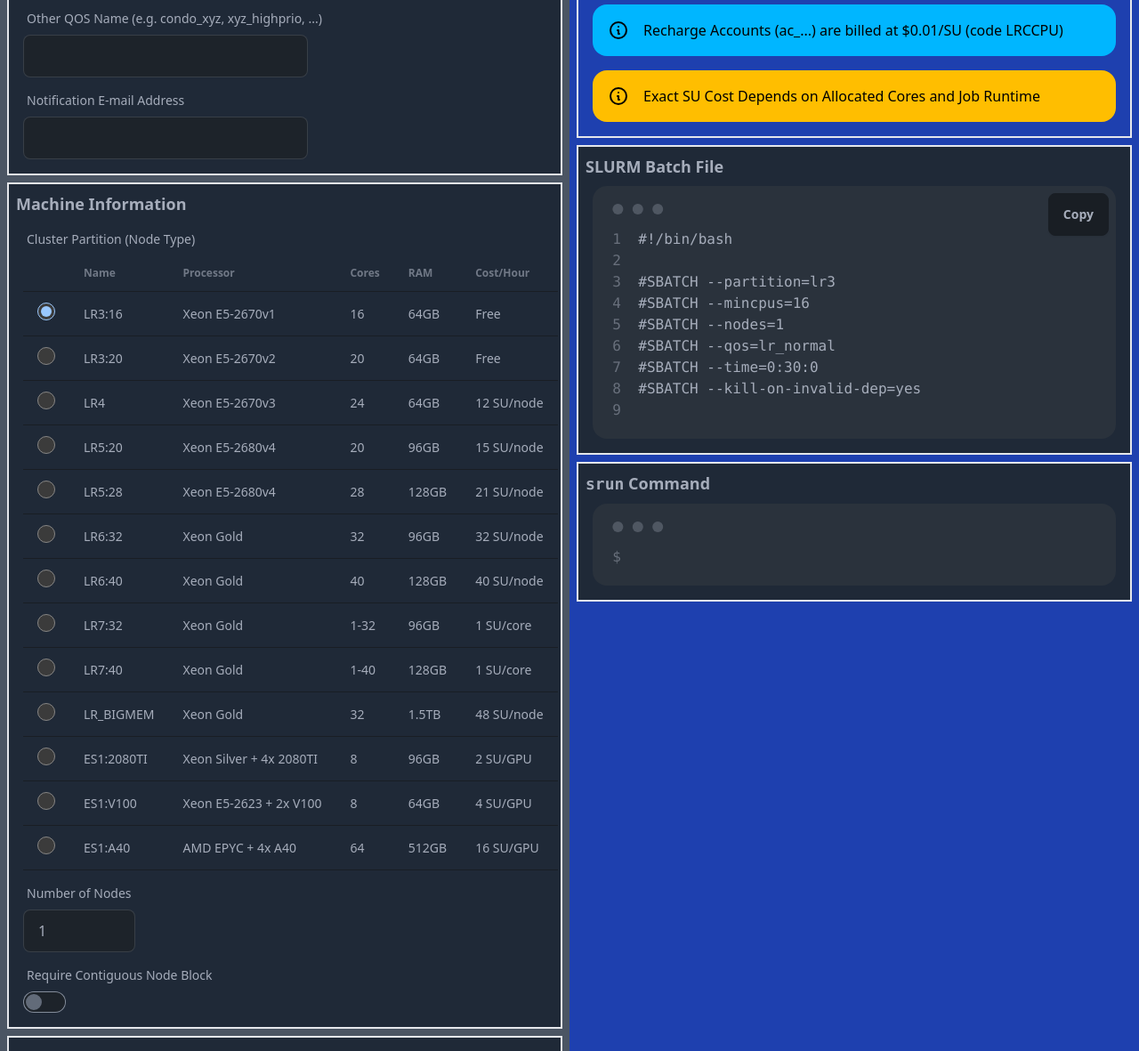
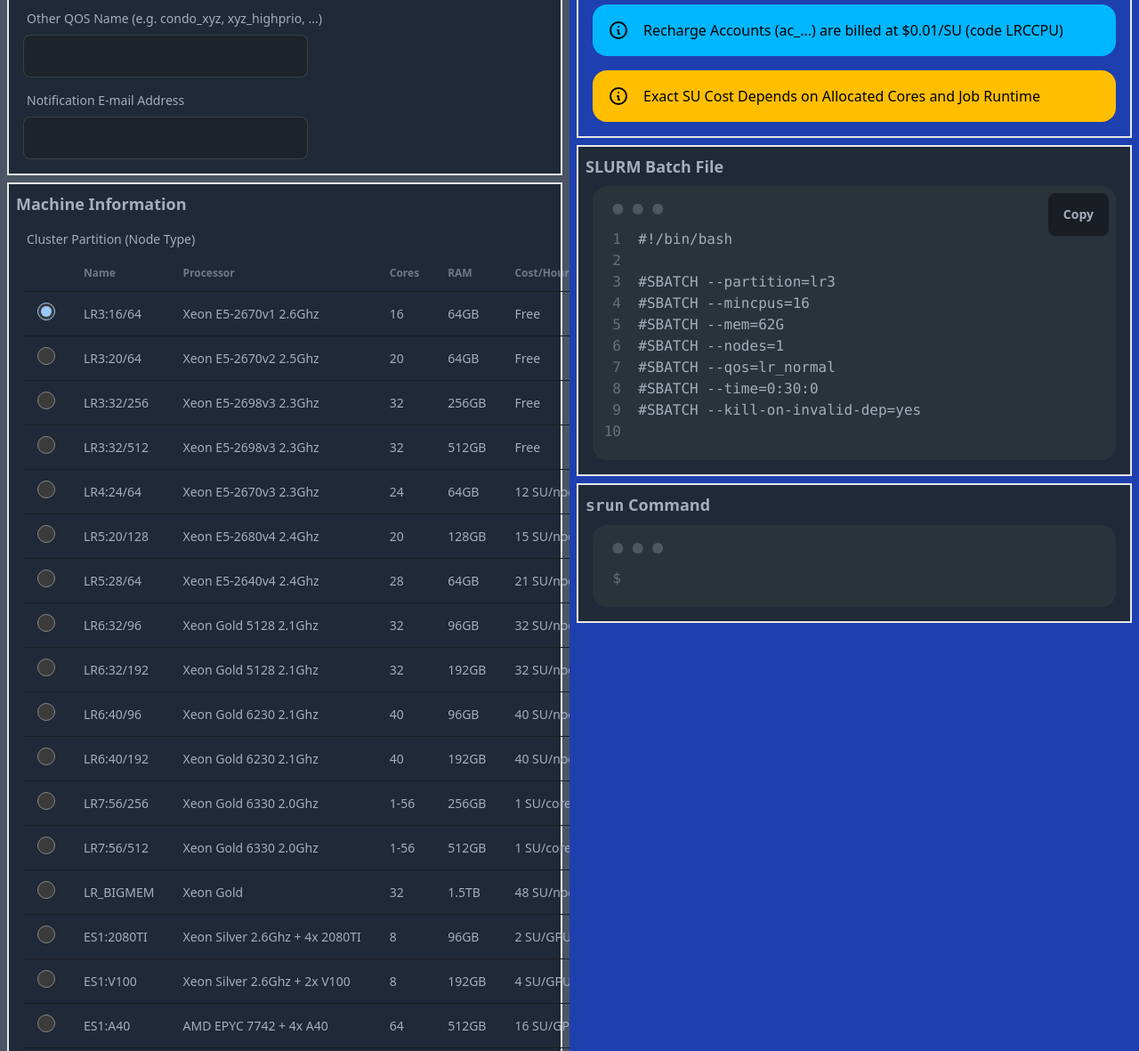
Before and after one commit to lbnl-science-it/lrc-jobscript, a plain HTML site: page src/lrc-calculator.html in a window 1280 px wide and 2400 px high. Shown: the part 299-1480 px from the top of the page at 89% size. Drawn offline with Linux system fonts and the light colour scheme.

Commit message:
add more options for partitions based on actual capabilities, bug fixes

```diff
--- a/src/lrc-calculator.html
+++ b/src/lrc-calculator.html
@@ -101,75 +101,107 @@ SOFTWARE.
                           </thead>
                           <tbody>
                             <tr>
-                                <td><input type="radio" name="partition" class="radio-sm" id="lr3_16" value="lr3_16" checked="checked" oninput="lrc_calc_onchange()" /></td>
-                                <td>LR3:16</td>
-                                <td>Xeon E5-2670v1</td>
+                                <td><input type="radio" name="partition" class="radio-sm" id="lr3_16_64" value="lr3_16_64" checked="checked" oninput="lrc_calc_onchange()" /></td>
+                                <td>LR3:16/64</td>
+                                <td>Xeon E5-2670v1 2.6Ghz</td>
                                 <td>16</td>
                                 <td>64GB</td>
                                 <td>Free</td>
                             </tr>
                             <tr>
-                                <td><input type="radio" name="partition" class="radio-sm" id="lr3_20" value="lr3_20" oninput="lrc_calc_onchange()" /></td>
-                                <td>LR3:20</td>
-                                <td>Xeon E5-2670v2</td>
+                                <td><input type="radio" name="partition" class="radio-sm" id="lr3_20_64" value="lr3_20_64" oninput="lrc_calc_onchange()" /></td>
+                                <td>LR3:20/64</td>
+                                <td>Xeon E5-2670v2 2.5Ghz</td>
                                 <td>20</td>
                                 <td>64GB</td>
                                 <td>Free</td>
                             </tr>
                             <tr>
-                                <td><input type="radio" name="partition" class="radio-sm" id="lr4" value="lr4" oninput="lrc_calc_onchange()" /></td>
-                                <td>LR4</td>
-                                <td>Xeon E5-2670v3</td>
+                                <td><input type="radio" name="partition" class="radio-sm" id="lr3_32_256" value="lr3_32_256" oninput="lrc_calc_onchange()" /></td>
+                                <td>LR3:32/256</td>
+                                <td>Xeon E5-2698v3 2.3Ghz</td>
+                                <td>32</td>
+                                <td>256GB</td>
+                                <td>Free</td>
+                            </tr>
+                            <tr>
+                                <td><input type="radio" name="partition" class="radio-sm" id="lr3_32_512" value="lr3_32_512" oninput="lrc_calc_onchange()" /></td>
+                                <td>LR3:32/512</td>
+                                <td>Xeon E5-2698v3 2.3Ghz</td>
+                                <td>32</td>
+                                <td>512GB</td>
+                                <td>Free</td>
+                            </tr>
+                            <tr>
+                                <td><input type="radio" name="partition" class="radio-sm" id="lr4_24_64" value="lr4_24_64" oninput="lrc_calc_onchange()" /></td>
+                                <td>LR4:24/64</td>
+                                <td>Xeon E5-2670v3 2.3Ghz</td>
                                 <td>24</td>
                                 <td>64GB</td>
                                 <td>12 SU/node</td>
                             </tr>
                             <tr>
-                                <td><input type="radio" name="partition" class="radio-sm" id="lr5_20" value="lr5_20" oninput="lrc_calc_onchange()" /></td>
-                                <td>LR5:20</td>
-                                <td>Xeon E5-2680v4</td>
+                                <td><input type="radio" name="partition" class="radio-sm" id="lr5_20_128" value="lr5_20_128" oninput="lrc_calc_onchange()" /></td>
+                                <td>LR5:20/128</td>
+                                <td>Xeon E5-2680v4 2.4Ghz</td>
                                 <td>20</td>
-                                <td>96GB</td>
+                                <td>128GB</td>
                                 <td>15 SU/node</td>
                             </tr>
                             <tr>
-                                <td><input type="radio" name="partition" class="radio-sm" id="lr5_28" value="lr5_28" oninput="lrc_calc_onchange()" /></td>
-                                <td>LR5:28</td>
-                                <td>Xeon E5-2680v4</td>
+                                <td><input type="radio" name="partition" class="radio-sm" id="lr5_28_128" value="lr5_28_64" oninput="lrc_calc_onchange()" /></td>
+                                <td>LR5:28/64</td>
+                                <td>Xeon E5-2640v4 2.4Ghz</td>
                                 <td>28</td>
-                                <td>128GB</td>
+                                <td>64GB</td>
                                 <td>21 SU/node</td>
                             </tr>
                             <tr>
-                                <td><input type="radio" name="partition" class="radio-sm" id="lr6_32" value="lr6_32" oninput="lrc_calc_onchange()" /></td>
-                                <td>LR6:32</td>
-                                <td>Xeon Gold</td>
+                                <td><input type="radio" name="partition" class="radio-sm" id="lr6_32_96" value="lr6_32_96" oninput="lrc_calc_onchange()" /></td>
+                                <td>LR6:32/96</td>
+                                <td>Xeon Gold 5128 2.1Ghz</td>
                                 <td>32</td>
                                 <td>96GB</td>
                                 <td>32 SU/node</td>
                             </tr>
                             <tr>
-                                <td><input type="radio" name="partition" class="radio-sm" id="lr6_40" value="lr6_40" oninput="lrc_calc_onchange()" /></td>
-                                <td>LR6:40</td>
-                                <td>Xeon Gold</td>
+                                <td><input type="radio" name="partition" class="radio-sm" id="lr6_32_192" value="lr6_32_192" oninput="lrc_calc_onchange()" /></td>
+                                <td>LR6:32/192</td>
+                                <td>Xeon Gold 5128 2.1Ghz</td>
+                                <td>32</td>
+                                <td>192GB</td>
+                                <td>32 SU/node</td>
+                            </tr>
+                            <tr>
+                                <td><input type="radio" name="partition" class="radio-sm" id="lr6_40_96" value="lr6_40_96" oninput="lrc_calc_onchange()" /></td>
+                                <td>LR6:40/96</td>
+                                <td>Xeon Gold 6230 2.1Ghz</td>
                                 <td>40</td>
-                                <td>128GB</td>
+                                <td>96GB</td>
                                 <td>40 SU/node</td>
                             </tr>
                             <tr>
-                                <td><input type="radio" name="partition" class="radio-sm" id="lr7_32" value="lr7_32" oninput="lrc_calc_onchange()"/></td>
-                                <td>LR7:32</td>
-                                <td>Xeon Gold</td>
-                                <td>1-32</td>
-                                <td>96GB</td>
+                                <td><input type="radio" name="partition" class="radio-sm" id="lr6_40_192" value="lr6_40_192" oninput="lrc_calc_onchange()" /></td>
+                                <td>LR6:40/192</td>
+                                <td>Xeon Gold 6230 2.1Ghz</td>
+                                <td>40</td>
+                                <td>192GB</td>
+                                <td>40 SU/node</td>
+                            </tr>
+                            <tr>
+                                <td><input type="radio" name="partition" class="radio-sm" id="lr7_56_256" value="lr7_56_256" oninput="lrc_calc_onchange()"/></td>
+                                <td>LR7:56/256</td>
+                                <td>Xeon Gold 6330 2.0Ghz</td>
+                                <td>1-56</td>
+                                <td>256GB</td>
                                 <td>1 SU/core</td>
                             </tr>
                             <tr>
-                                <td><input type="radio" name="partition" class="radio-sm" id="lr7_40" value="lr7_40" oninput="lrc_calc_onchange()"/></td>
-                                <td>LR7:40</td>
-                                <td>Xeon Gold</td>
-                                <td>1-40</td>
-                                <td>128GB</td>
+                                <td><input type="radio" name="partition" class="radio-sm" id="lr7_56_512" value="lr7_56_512" oninput="lrc_calc_onchange()"/></td>
+                                <td>LR7:56/512</td>
+                                <td>Xeon Gold 6330 2.0Ghz</td>
+                                <td>1-56</td>
+                                <td>512GB</td>
                                 <td>1 SU/core</td>
                             </tr>
                             <tr>
@@ -184,7 +216,7 @@ SOFTWARE.
                             <tr>
                                 <td><input type="radio" name="partition" class="radio-sm" id="es1_2080ti" value="es1_2080ti" oninput="lrc_calc_onchange()" /></td>
                                 <td>ES1:2080TI</td>
-                                <td>Xeon Silver + 4x 2080TI</td>
+                                <td>Xeon Silver 2.6Ghz + 4x 2080TI</td>
                                 <td>8</td>
                                 <td>96GB</td>
                                 <td>2 SU/GPU</td>
@@ -193,16 +225,16 @@ SOFTWARE.
                             <tr>
                                 <td><input type="radio" name="partition" class="radio-sm" id="es1_v100" value="es1_v100" oninput="lrc_calc_onchange()" /></td>
                                 <td>ES1:V100</td>
-                                <td>Xeon E5-2623 + 2x V100</td>
+                                <td>Xeon Silver 2.6Ghz + 2x V100</td>
                                 <td>8</td>
-                                <td>64GB</td>
+                                <td>192GB</td>
                                 <td>4 SU/GPU</td>
                             </tr>
 
                             <tr>
                                 <td><input type="radio" name="partition" class="radio-sm" id="es1_a40" value="es1_a40" oninput="lrc_calc_onchange()" /></td>
                                 <td>ES1:A40</td>
-                                <td>AMD EPYC + 4x A40</td>
+                                <td>AMD EPYC 7742 + 4x A40</td>
                                 <td>64</td>
                                 <td>512GB</td>
                                 <td>16 SU/GPU</td>
--- a/src/lrc-calculator.js
+++ b/src/lrc-calculator.js
@@ -99,17 +99,15 @@ function lrc_calc_onchange() {
     const submitter = document.getElementById("submit");
     const formData = new FormData(form, submitter);
 
-    if (formData.get('partition') == 'lr7_32' || formData.get('partition') == 'lr7_40') {
+    if (formData.get('partition').includes('lr7')) {
         document.getElementById('cores_block').classList.remove('hidden');
 
-        if (formData.get('partition') == 'lr7_32') {
-            document.getElementById('n_cores').max = 32
-            document.getElementById('n_cores').value = Math.min(32, document.getElementById('n_cores').value);
-        }
-        else if (formData.get('partition') == 'lr7_40') {
-            document.getElementById('n_cores').max = 40
-            document.getElementById('n_cores').value = Math.min(40, document.getElementById('n_cores').value);
-        }
+        // split partition string on _
+
+        var max_cores = parseInt(formData.get('partition').split('_')[1]);
+
+        document.getElementById('n_cores').max = max_cores
+        document.getElementById('n_cores').value = Math.min(max_cores, document.getElementById('n_cores').value);
 
     } else {
         if (! document.getElementById('cores_block').classList.contains("hidden")) {
@@ -234,54 +232,28 @@ function lrc_calc_run() {
     n_gpus = parseInt(formData.get('n_gpus'));
     n_nodes = parseInt(formData.get('n_nodes'));
 
-    var partition = formData.get('partition')
-    if(partition) {
-        if(partition.startsWith('lr3')) {
-            options.push(`--partition=lr3`);
+    var partition = formData.get('partition');
 
-            if(partition == 'lr3_16') {
-                n_cores = 16;
-                options.push('--mincpus=16');
-            } else if(partition == 'lr3_20') {
-                n_cores = 20;
-                options.push('--mincpus=20');
-            }
+    // parse out the number of cores and ram if partition is not lr_bigmem or es1
+    if (partition != 'lr_bigmem' && ! partition.startsWith('es1')) {
+        var partition_base = partition.split('_')[0];
+        var partition_cores = partition.split('_')[1];
+        var req_ram = parseInt(partition.split('_')[2]);
 
+        options.push('--partition=' + partition_base);
+
+        if (partition_base == 'lr7') {
+            options.push(`--mincpus=${n_cores}`);
+        } else {
+            options.push('--mincpus=' + partition_cores);
+            n_cores = parseInt(partition_cores);
         }
-        else if(partition.startsWith('lr4')) {
-            n_cores = 24;
-            options.push(`--partition=lr4`);
-        }
-        else if(partition.startsWith('lr5')) {
-            options.push(`--partition=lr5`);
-            if(partition == 'lr5_20') {
-                n_cores = 20;
-                options.push('--mincpus=20');
-            } else if(partition == 'lr5_28') {
-                n_cores = 28;
-                options.push('--mincpus=28');
-            }
-        }
-        else if(partition.startsWith('lr6')) {
-            options.push(`--partition=lr6`);
-            if(partition == 'lr6_32') {
-                n_cores = 32;
-                options.push('--mincpus=32');
-            } else if(partition == 'lr6_40') {
-                n_cores = 40;
-                options.push('--mincpus=40');
-            }
-        }
-        else if(partition.startsWith('lr7')) {
-            options.push(`--partition=lr7`);
-            if (partition == 'lr7_32') {
-                options.push('--mem=96GB');
-            } else if(partition == 'lr7_40') {
-                options.push('--mem=128GB');
-            }
-            options.push(`--mincpus=${n_cores}`);
-        }
-        else if(partition.startsWith('lr_bigmem')) {
+
+        // minimum memory with some buffer for reserved memory / unavailable
+        options.push('--mem=' + (req_ram - Math.ceil(req_ram/64) * 2) + 'G');
+    } else {
+
+        if(partition.startsWith('lr_bigmem')) {
             options.push(`--partition=lr_bigmem`);
             n_cores = 32;
         }
@@ -302,11 +274,9 @@ function lrc_calc_run() {
                 n_cores = n_gpus*16;
             }
         } else {
-            return;
+            return; // partition not found or not specified, return here...
         }
 
-    } else { // partition is required
-        return;
     }
 
     if(n_nodes > 0) {
@@ -431,7 +401,7 @@ function lrc_calc_run() {
     var su_ratio = 1.0;
 
     if (partition.startsWith('lr3')) {
-        n_cores = Math.min(Math.max(n_cores, 16), 20);  // can be up to 28
+        n_cores = Math.min(Math.max(n_cores, 16), 32);  // can be up to 28
         su_free=1;
         su_ratio=0.0;
     } else if(qos == 'lowprio') {
```
